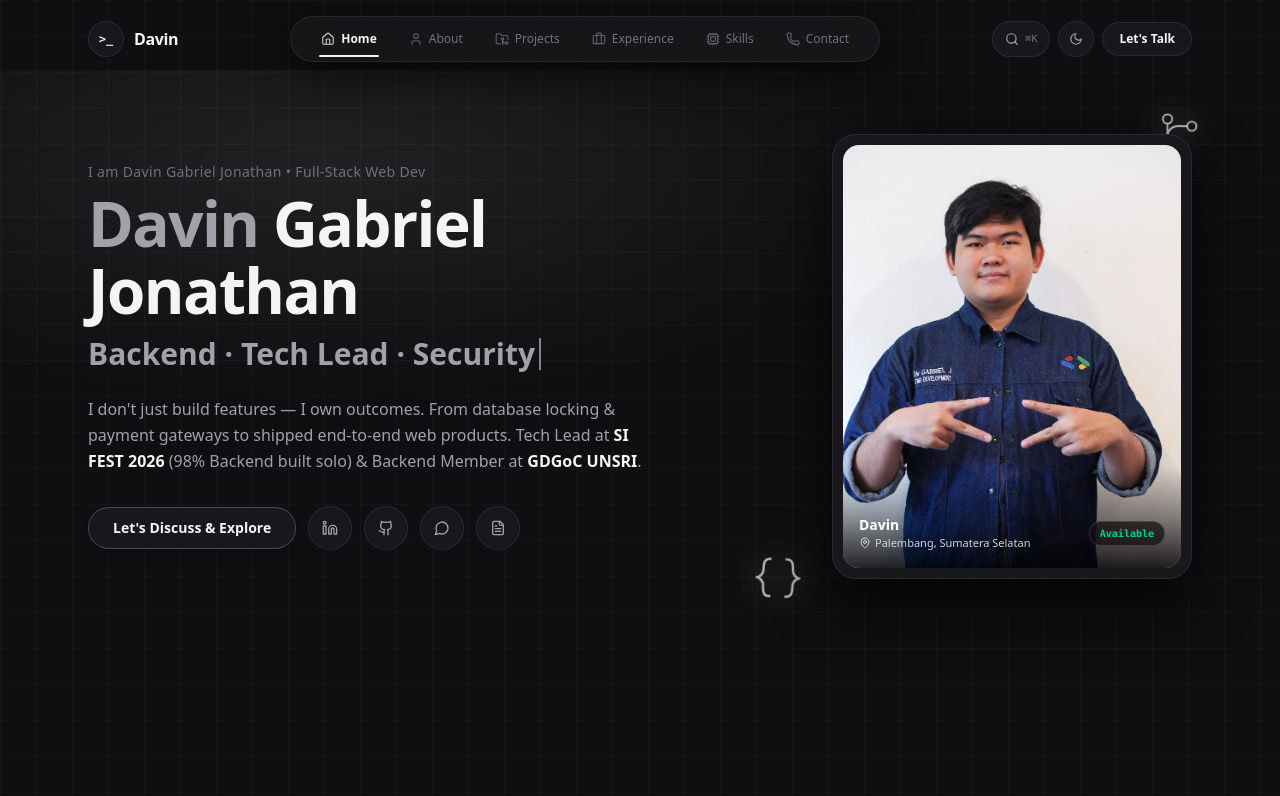
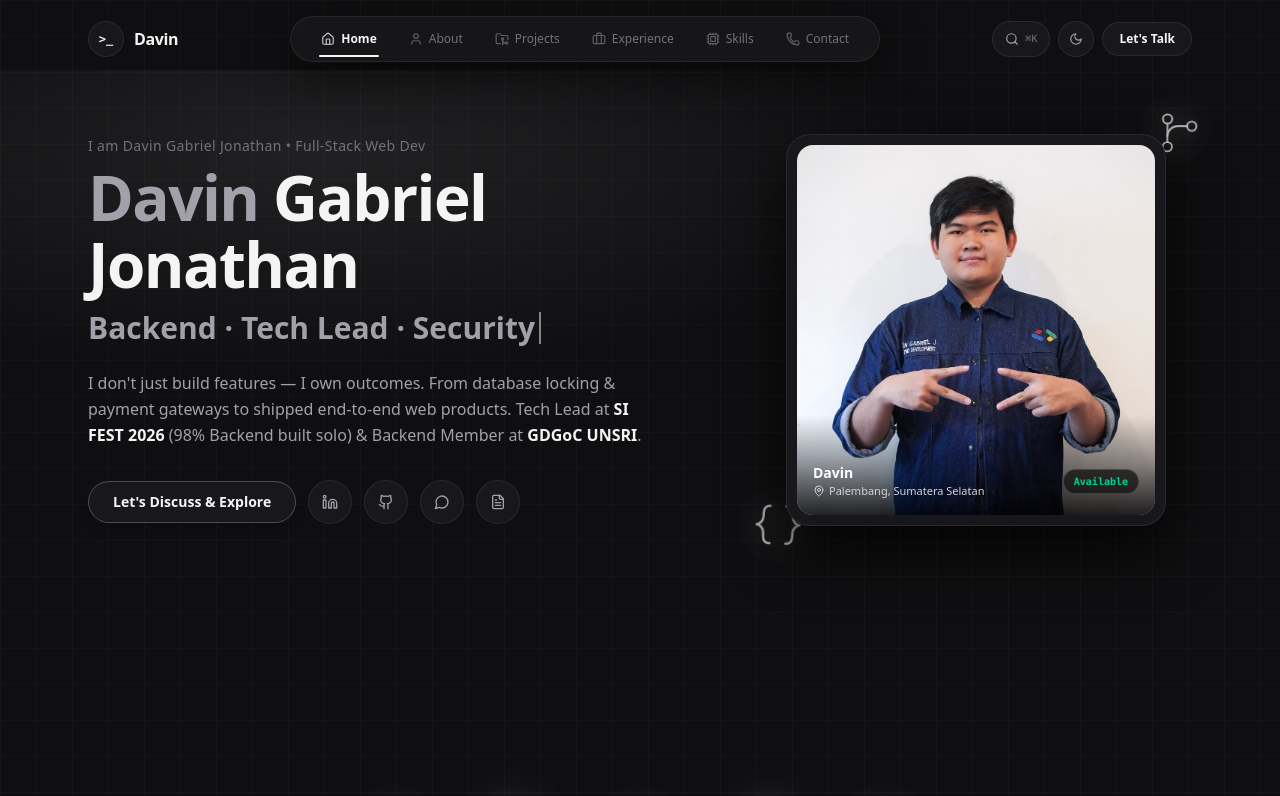
Before and after one commit to Davin164/DavinGabrielJonathan, a Next.js app: page / in a window 1280 px wide. Shown: the top 796 px of the page. Built offline with nearby package versions, Linux system fonts and the light colour scheme.

Commit message:
fix(hero): center-crop profile photo symmetrically and align portrait frame

```diff
--- a/src/components/sections/HeroSection.tsx
+++ b/src/components/sections/HeroSection.tsx
@@ -165,7 +165,7 @@ export default function HeroSection() {
             initial={{ opacity: 0, y: 26 }}
             animate={{ opacity: 1, y: 0 }}
             transition={{ duration: 0.6, delay: 0.12, ease: "easeOut" }}
-            className="relative flex justify-center lg:col-span-5 lg:justify-end"
+            className="relative flex justify-center lg:col-span-5"
           >
             {/* Subtle Floating Neon Shapes around Portrait */}
             <div className="pointer-events-none absolute -top-8 -right-4 hidden sm:block">
@@ -176,13 +176,13 @@ export default function HeroSection() {
             </div>
 
             {/* Portrait Container */}
-            <div className="group relative w-full max-w-[360px] overflow-hidden rounded-3xl border border-[var(--border-subtle)] bg-[var(--bg-card)] p-2.5 shadow-[0_24px_60px_rgba(0,0,0,0.75)] transition-all hover:border-[var(--border-strong)]">
-              <div className="relative aspect-[4/5] w-full overflow-hidden rounded-2xl bg-gradient-to-b from-zinc-800 via-zinc-900 to-zinc-950">
+            <div className="group relative w-full max-w-[380px] overflow-hidden rounded-3xl border border-[var(--border-subtle)] bg-[var(--bg-card)] p-2.5 shadow-[0_24px_60px_rgba(0,0,0,0.75)] transition-all hover:border-[var(--border-strong)]">
+              <div className="relative aspect-[956/989] w-full overflow-hidden rounded-2xl bg-gradient-to-b from-zinc-800 via-zinc-900 to-zinc-950">
                 {!imgError ? (
                   /* Loads /profile.jpg from public/profile.jpg */
                   // eslint-disable-next-line @next/next/no-img-element
                   <img
-                    src="/profile.jpg"
+                    src="/profile.jpg?v=2"
                     alt={PORTFOLIO_DATA.personal.name}
                     onError={() => setImgError(true)}
                     className="h-full w-full object-cover object-center transition-transform duration-700 group-hover:scale-105"
```
Also changed, not shown: public/profile.jpg.
